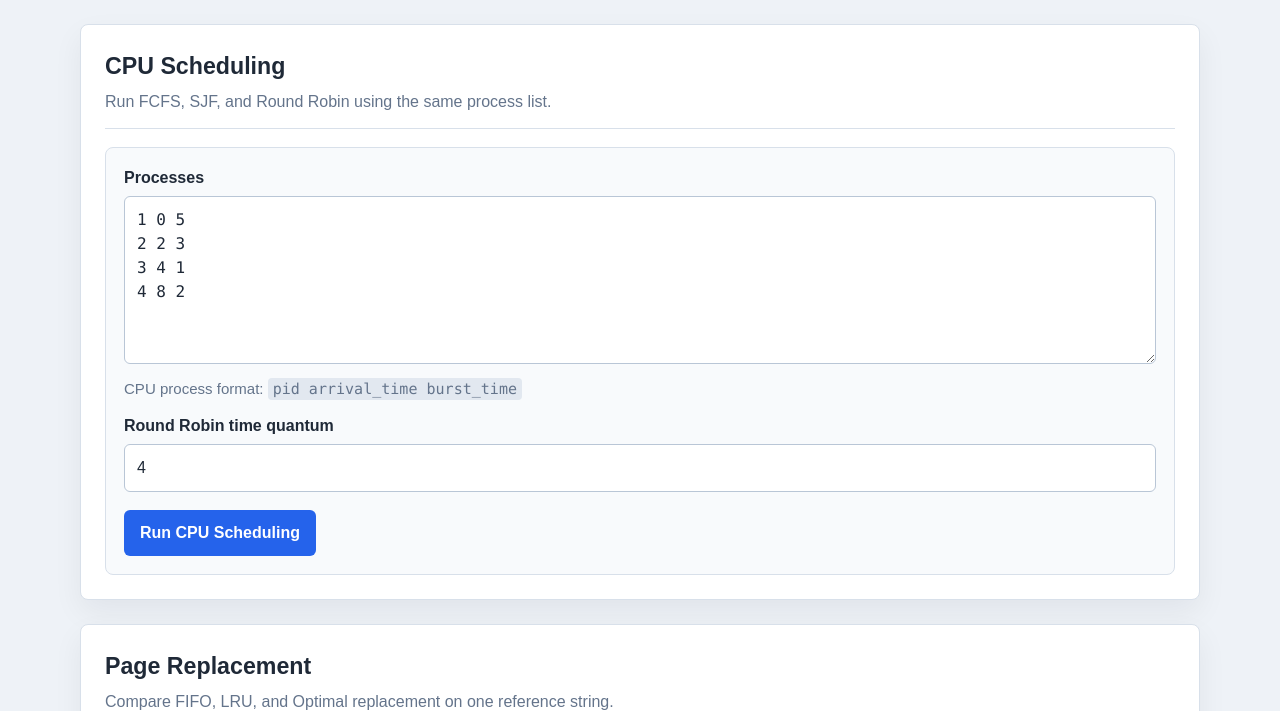
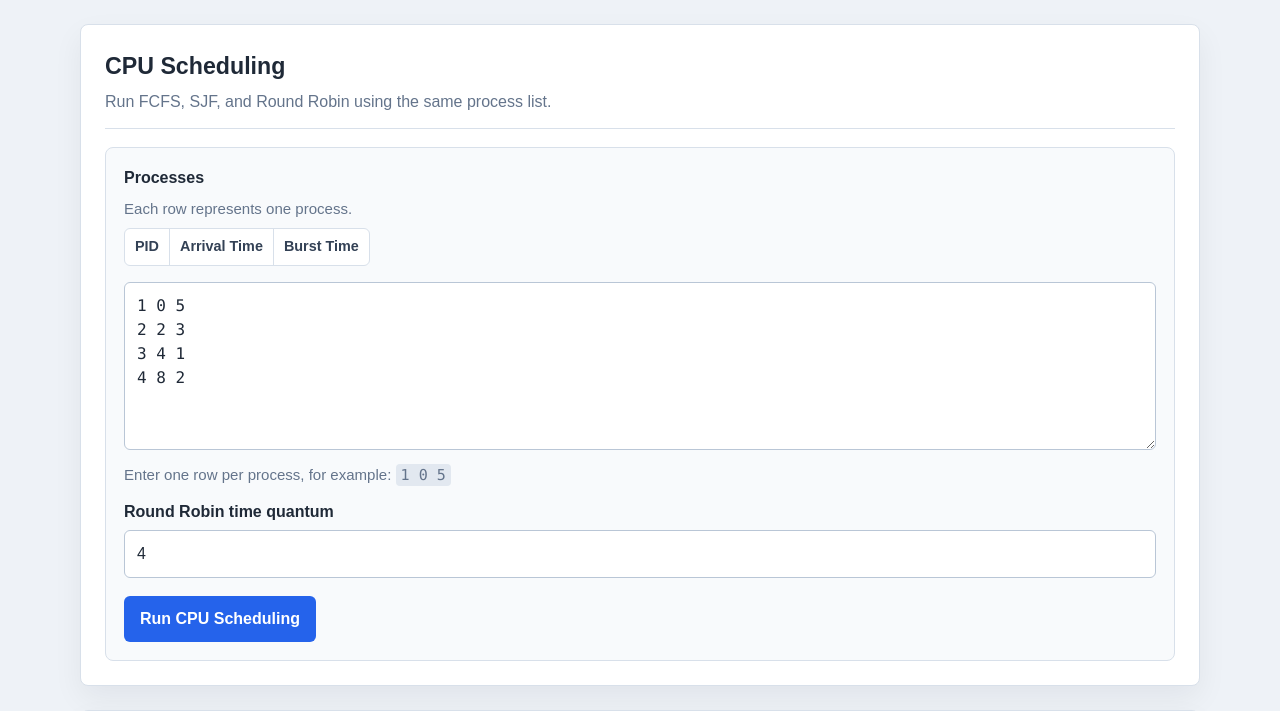
Before and after one commit to Tynchtykbek1/mini-os-simulator, a Flask app: page / in a window 1280 px wide. Shown: the part 147-858 px from the top of the page. Run offline with Flask 3, Linux system fonts and the light colour scheme.

Commit message:
Improve process input helper

```diff
--- a/static/style.css
+++ b/static/style.css
@@ -148,6 +148,38 @@ button:hover {
     font-size: 0.94rem;
 }
 
+.input-helper {
+    margin-top: 8px;
+    margin-bottom: 10px;
+}
+
+.input-helper p {
+    margin: 0 0 8px;
+    color: var(--muted);
+    font-size: 0.94rem;
+}
+
+.format-grid {
+    display: inline-grid;
+    grid-template-columns: repeat(3, max-content);
+    overflow: hidden;
+    border: 1px solid var(--border);
+    border-radius: 6px;
+    background: #ffffff;
+    font-size: 0.9rem;
+    font-weight: 700;
+}
+
+.format-grid span {
+    padding: 7px 10px;
+    border-left: 1px solid var(--border);
+    color: #334155;
+}
+
+.format-grid span:first-child {
+    border-left: 0;
+}
+
 code,
 .monospace {
     font-family: Consolas, "Courier New", monospace;
@@ -289,6 +321,17 @@ th {
         min-width: 74px;
     }
 
+    .format-grid {
+        display: grid;
+        grid-template-columns: repeat(3, 1fr);
+        width: 100%;
+    }
+
+    .format-grid span {
+        padding: 7px 6px;
+        text-align: center;
+    }
+
     .metrics {
         display: block;
     }
--- a/templates/index.html
+++ b/templates/index.html
@@ -24,13 +24,21 @@
                 <input type="hidden" name="form_type" value="cpu">
 
                 <label for="processes_text">Processes</label>
+                <div class="input-helper">
+                    <p>Each row represents one process.</p>
+                    <div class="format-grid" aria-label="CPU process row format">
+                        <span>PID</span>
+                        <span>Arrival Time</span>
+                        <span>Burst Time</span>
+                    </div>
+                </div>
                 <textarea
                     id="processes_text"
                     name="processes_text"
                     rows="6"
                     placeholder="1 0 5&#10;2 2 3&#10;3 4 1"
                 >{{ processes_text }}</textarea>
-                <p class="hint">CPU process format: <code>pid arrival_time burst_time</code></p>
+                <p class="hint">Enter one row per process, for example: <code>1 0 5</code></p>
 
                 <label for="time_quantum">Round Robin time quantum</label>
                 <input
```
